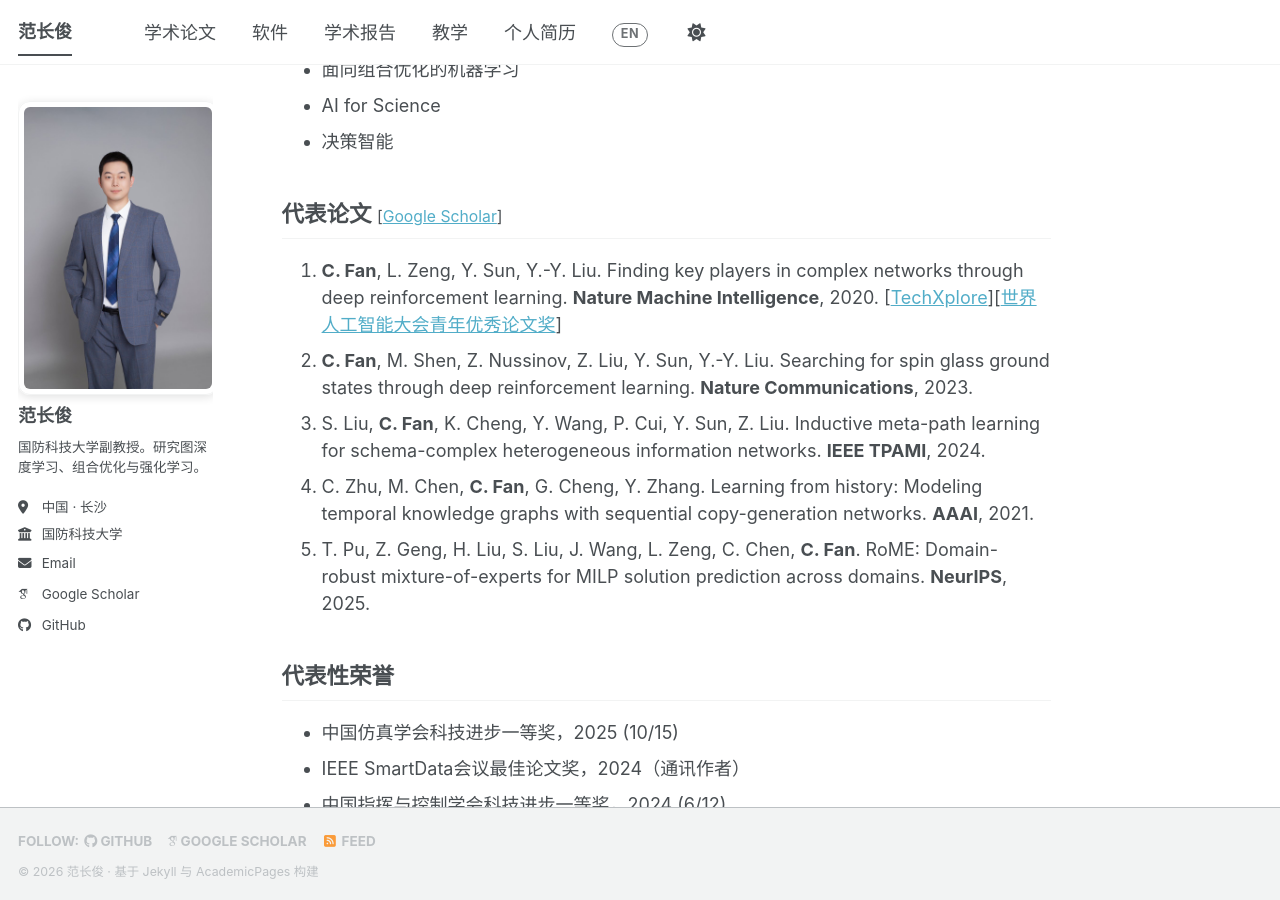
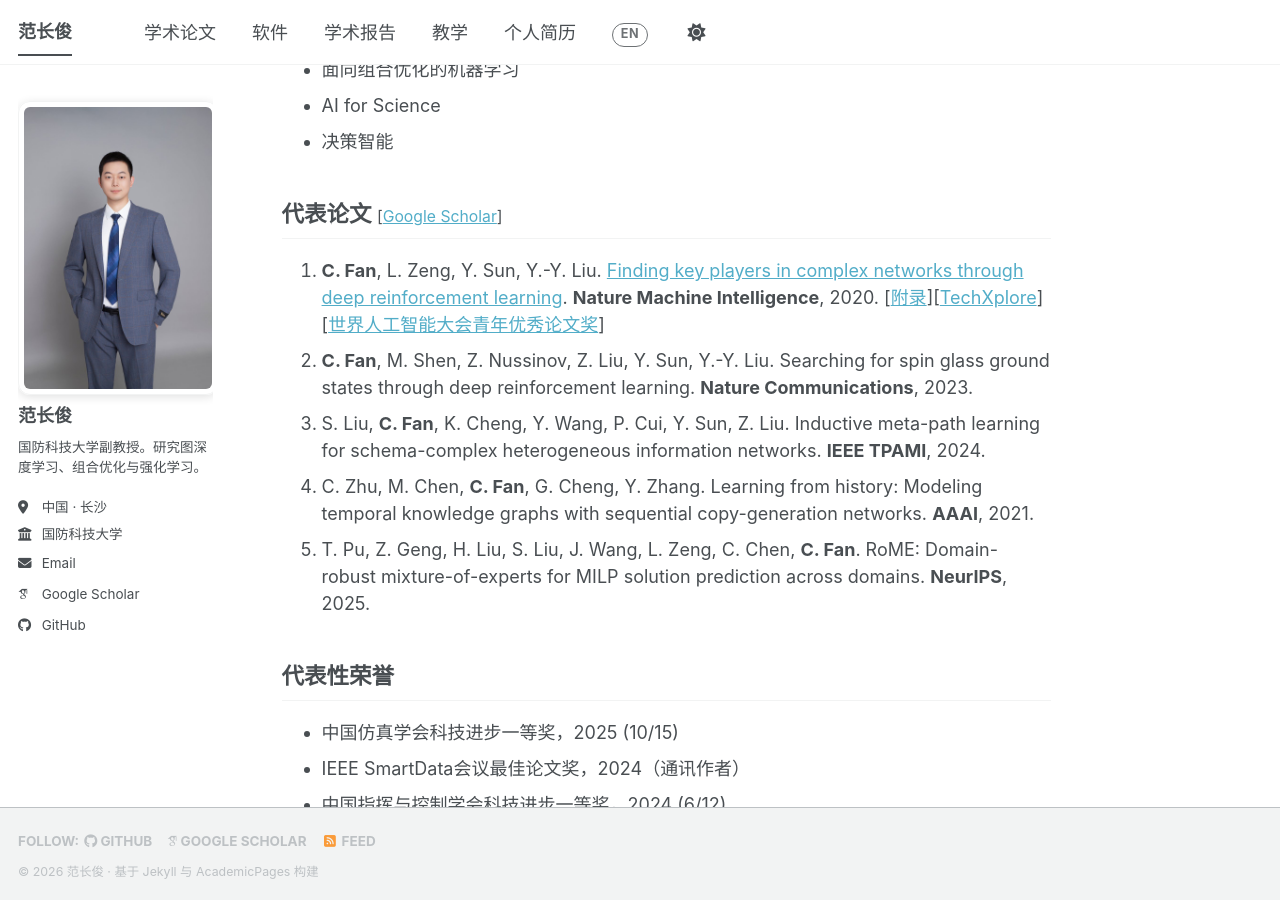
Before and after one commit to fanchangjun/fanchangjun.github.io, a Jekyll site: the page built from _pages/about.md, in a window 1280 px wide and 900 px high, scrolled down 701 px. Built offline with Jekyll 4.4.1, drawn with Linux system fonts in a browser that asks for light colours; some web fonts are replaced; a script bundle is joined from its source files by our own code; library files that are not in the unit come from our copies.

Commit message:
content: link FINDER paper to local PDF (main + SI), add pdfs/
Co-authored-by: Cursor <cursoragent@cursor.com>

```diff
--- a/_pages/about.md
+++ b/_pages/about.md
@@ -67,7 +67,7 @@ I am now recruiting Master and PhD students who are passionate about research, s
 
 <div class="lang-zh" markdown="1">
 
-1. **C. Fan**, L. Zeng, Y. Sun, Y.-Y. Liu. Finding key players in complex networks through deep reinforcement learning. **Nature Machine Intelligence**, 2020. [[TechXplore](https://techxplore.com/news/2020-06-deep-framework-key-players-complex.html)][[世界人工智能大会青年优秀论文奖](https://www.waicyop.cn/article/11)]
+1. **C. Fan**, L. Zeng, Y. Sun, Y.-Y. Liu. [Finding key players in complex networks through deep reinforcement learning](/pdfs/2020FINDER_main.pdf). **Nature Machine Intelligence**, 2020. [[附录](/pdfs/2020FINDER_SI.pdf)][[TechXplore](https://techxplore.com/news/2020-06-deep-framework-key-players-complex.html)][[世界人工智能大会青年优秀论文奖](https://www.waicyop.cn/article/11)]
 2. **C. Fan**, M. Shen, Z. Nussinov, Z. Liu, Y. Sun, Y.-Y. Liu. Searching for spin glass ground states through deep reinforcement learning. **Nature Communications**, 2023.
 3. S. Liu, **C. Fan**, K. Cheng, Y. Wang, P. Cui, Y. Sun, Z. Liu. Inductive meta-path learning for schema-complex heterogeneous information networks. **IEEE TPAMI**, 2024.
 4. C. Zhu, M. Chen, **C. Fan**, G. Cheng, Y. Zhang. Learning from history: Modeling temporal knowledge graphs with sequential copy-generation networks. **AAAI**, 2021.
```
Also changed, not shown: other parts of _pages/about.md (+1 -1 lines), 2 other files.
